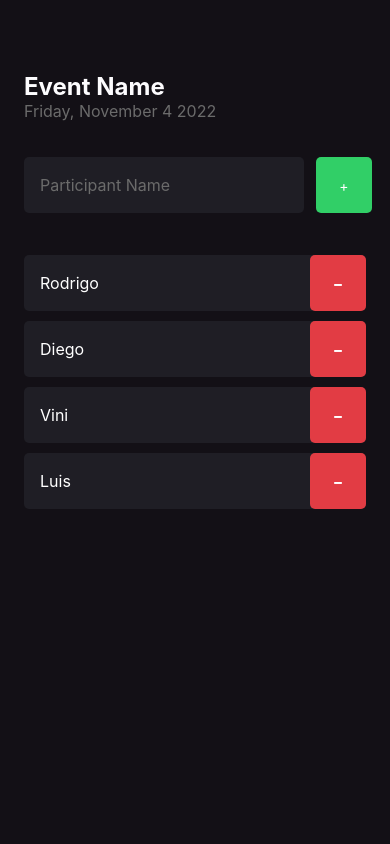
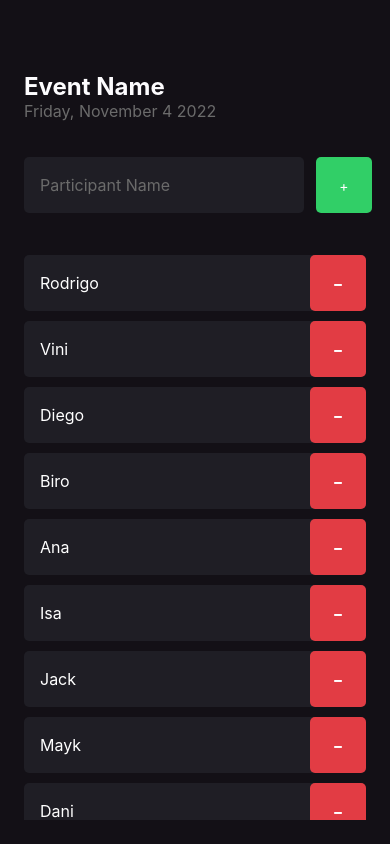
Before and after one commit to duckbox72/rn-imhere, a React Native app: screen / in a window 390 px wide. Built offline with nearby package versions, Linux system fonts and the light colour scheme.

Commit message:
ScrollView added to handle Participants scroll

```diff
--- a/src/components/participant/index.tsx
+++ b/src/components/participant/index.tsx
@@ -4,9 +4,10 @@
 
 type Props = {
   name: string;
+  onRemove: () => void;
 }
 
-export function Participant({ name }: Props){
+export function Participant({ name, onRemove }: Props){
   return(
   <View style={styles.container}>
     <Text style={styles.name}>
@@ -15,6 +16,7 @@
 
     <TouchableOpacity
       style={styles.button}
+      onPress={onRemove}
     >
       <Text style={styles.buttonText}>
         -
--- a/src/screens/Home/index.tsx
+++ b/src/screens/Home/index.tsx
@@ -1,14 +1,19 @@
 import React from 'react';
-import { Text, View, TextInput, TouchableOpacity } from 'react-native';
+import { Text, View, TextInput, TouchableOpacity, ScrollView } from 'react-native';
 
 import { Participant } from '../../components/participant';
 
 import { styles } from './styles';
 
 export default function Home() {
+  const participants = ['Rodrigo', 'Vini', 'Diego', 'Biro', 'Ana', 'Isa', 'Jack', 'Mayk', 'Dani'];
 
   function handleParticipantAdd() {
-    console.log("Add Participant Clicked")
+    console.log("Add Participant Clicked");
+  }
+
+  function handleParticipantRemove(name: string) {
+    console.log(`Remove Participant Clicked ${name}`);
   }
 
 
@@ -39,10 +44,18 @@
         </TouchableOpacity>
       </View>
 
-      <Participant name="Rodrigo"/>
-      <Participant name="Diego"/>
-      <Participant name="Vini"/>
-      <Participant name="Luis"/>
+      <ScrollView showsVerticalScrollIndicator={false}>
+      {
+        participants.map(participant => (
+          <Participant
+            key={participant}
+            name={participant}
+            onRemove={() => handleParticipantRemove(participant)}
+          />
+        ))
+      }
+      </ScrollView>
+
 
     </View>
   );
```
